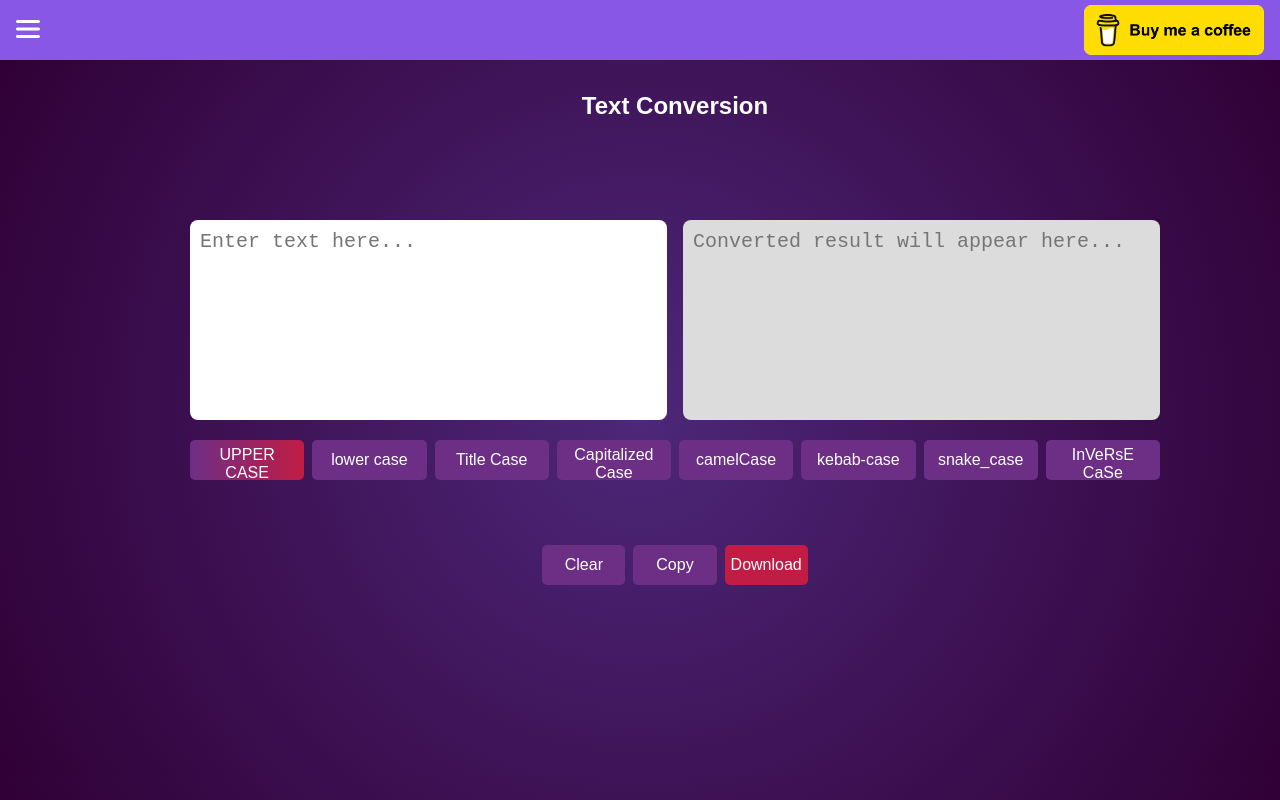
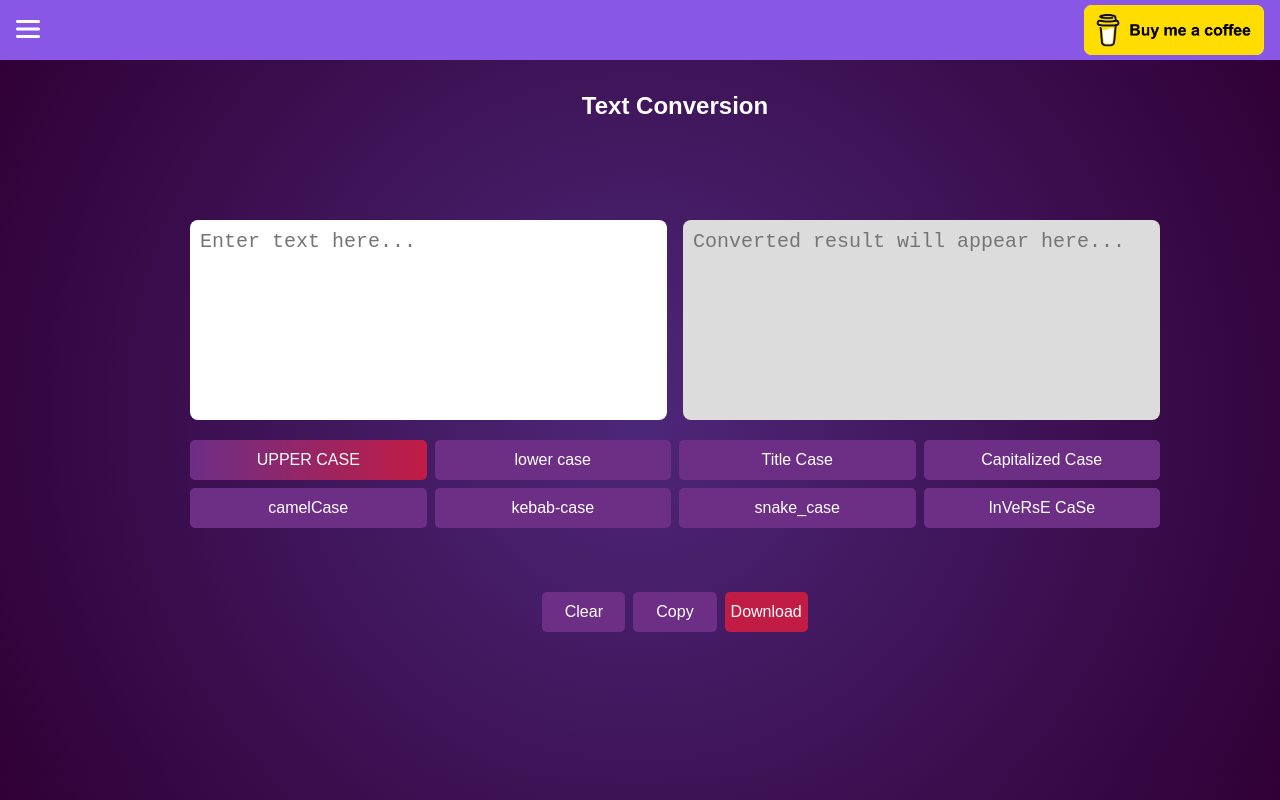
Before and after one commit to haythamIdrees9/ConvertCase, an Angular app: page /text-case-tools/convert-to-uppercase in a window 1280 px wide. Built offline with nearby package versions, Linux system fonts and the light colour scheme.

Commit message:
distance conversion

```diff
--- a/src/app/app-routing.module.ts
+++ b/src/app/app-routing.module.ts
@@ -6,6 +6,8 @@ const routes: Route[] = [
   {path:'url-encode-decode',loadChildren:() => import('./components/encode-decode-url/url-encode-decode.module').then(m => m.URLEncodeDecodeModule) },
   {path:'text-manipulation',loadChildren:() => import('./components/text-manipulation/text-manipulation.module').then(m => m.TextManipulationModule) },
   {path:'temperature-converters',loadChildren:() => import('./components/temperature-converters/temperature-converters.module').then(m => m.TemperatureConvertersModule) },
+  {path:'distance-converters',loadChildren:() => import('./components/distance-conversions/distance-conversions.module').then(m => m.DistanceConversionsModule) },
+
 
   {path:'**', redirectTo:'text-case-tools',pathMatch:'full'},
 ]
--- a/src/app/components/encode-decode-url/url-encode-decode.component.scss
+++ b/src/app/components/encode-decode-url/url-encode-decode.component.scss
@@ -1,65 +1,9 @@
 @import '../../../styles/responsive';
 
 .x-container {
-  h1 {
-    width: 100%;
-    text-align: center;
-    font-size: 1.5rem;
-    margin-bottom: 20px;
-    margin-top: 0;
-  }
-
-  .container {
-    display: flex;
-    flex-direction: column;
-    align-items: center;
-    justify-content: center;
-    height: 100%;
-    width: 100%;
-    .buttons {
-      display: grid;
-      grid-template-columns: repeat(2, 1fr);
-      column-gap: 0.5rem;
-      row-gap: 0.5rem;
-      width: 100%;
-      font-size: 12px;
-      button{
-        width: 100%;
-      }
-    }
-  }
-
-  @include mobileFirst('xsm') {
-    .container {
-      margin-top: 3rem;
-
-      button {
-        font-size: 1rem;
-      }
-    }
-  }
-
-  @include mobileFirst('md') {
-    .container {
-      margin-top: 5rem;
-      max-width: 700px;
-
-      .buttons {
-        grid-template-columns: repeat(3, 1fr);
-      }
-
-    }
-
     @include mobileFirst('mlg') {
-      .container {
-        margin-top: 5rem;
-        max-width: unset;
-        max-width: 1155px;
-
-        .buttons {
+      .container .buttons {
           grid-template-columns: repeat(6, 1fr);
-        }
-      }
     }
 
   }
--- a/src/app/components/temperature-converters/temperature-converters.component.html
+++ b/src/app/components/temperature-converters/temperature-converters.component.html
@@ -1,5 +1,5 @@
 <div class="x-container">
-    <h1>Encoding and Decoding</h1>
+    <h1>Temperature Converters</h1>
     <div class="container">
       <app-in-out-text-inputs #boxes [type]="'number'" [result]="text" [storageKey]="storageKey"
         (onChangeEmitter)="setOriginalText($event)"></app-in-out-text-inputs>
--- a/src/app/components/temperature-converters/temperature-converters.component.scss
+++ b/src/app/components/temperature-converters/temperature-converters.component.scss
@@ -1,65 +1,10 @@
 @import '../../../styles/responsive';
 
 .x-container {
-  h1 {
-    width: 100%;
-    text-align: center;
-    font-size: 1.5rem;
-    margin-bottom: 20px;
-    margin-top: 0;
-  }
-
-  .container {
-    display: flex;
-    flex-direction: column;
-    align-items: center;
-    justify-content: center;
-    height: 100%;
-    width: 100%;
-    .buttons {
-      display: grid;
-      grid-template-columns: repeat(2, 1fr);
-      column-gap: 0.5rem;
-      row-gap: 0.5rem;
-      width: 100%;
-      font-size: 12px;
-      button{
-        width: 100%;
-      }
-    }
-  }
-
-  @include mobileFirst('xsm') {
-    .container {
-      margin-top: 3rem;
-
-      button {
-        font-size: 1rem;
-      }
-    }
-  }
-
-  @include mobileFirst('md') {
-    .container {
-      margin-top: 5rem;
-      max-width: 700px;
-
-      .buttons {
-        grid-template-columns: repeat(3, 1fr);
-      }
-
-    }
 
     @include mobileFirst('mlg') {
-      .container {
-        margin-top: 5rem;
-        max-width: unset;
-        max-width: 1155px;
-
-        .buttons {
+      .container .buttons {
           grid-template-columns: repeat(3, 1fr);
-        }
-      }
     }
 
   }
--- a/src/app/components/temperature-converters/temperature-converters.component.ts
+++ b/src/app/components/temperature-converters/temperature-converters.component.ts
@@ -11,7 +11,7 @@ export class TemperatureConvertersComponent {
   toasterMessage: string = '';
   originalText = '';
   executeFn = () => { };
-  storageKey = 'unitConverter';
+  storageKey = 'TemperatureConverter';
 
   buttonMappings: {[key: string]: any} = {
     'celsius-to-fahrenheit': this.celsiusToFahrenheit,
--- a/src/app/components/temperature-converters/temperature-converters.module.ts
+++ b/src/app/components/temperature-converters/temperature-converters.module.ts
@@ -14,8 +14,6 @@ import { TemperatureConvertersComponent } from './temperature-converters.compone
     sharedModule,
     FormsModule,
     ResultActionsBtnComponent,
-    ButtonWithCounterComponent,
-    ButtonWithTwoOptionComponent,
     InOutTextInputModule,
     RouterModule.forChild([{ path: '', component: TemperatureConvertersComponent }, {path: ':action', component: TemperatureConvertersComponent }])]
 })
--- a/src/app/components/text-converter/text-converter.component.scss
+++ b/src/app/components/text-converter/text-converter.component.scss
@@ -1,70 +1,15 @@
 @import '../../../styles/responsive';
 
 .x-container {
-  h1 {
-    width: 100%;
-    text-align: center;
-    font-size: 1.5rem;
-    margin-bottom: 20px;
-    margin-top: 0;
-  }
-
-  .container {
-    display: flex;
-    flex-direction: column;
-    align-items: center;
-    justify-content: center;
-    height: 100%;
-    width: 100%;
-
-
-
-
-    .buttons {
-      display: grid;
-      grid-template-columns: repeat(2, 1fr);
-      column-gap: 0.5rem;
-      row-gap: 0.5rem;
-      width: 100%;
-      font-size: 12px;
-      button{
-        width: 100%;
-      }
-    }
-
-  }
-
-  @include mobileFirst('xsm') {
-    .container {
-      margin-top: 3rem;
-
-      button {
-        font-size: 1rem;
-      }
+  @include mobileFirst('sm') {
+    .container .buttons {
+        grid-template-columns: repeat(4, 1fr);
     }
   }
 
-  @include mobileFirst('sm') {
-    .container {
-      margin-top: 5rem;
-      max-width: 700px;
-
-      .buttons {
-        grid-template-columns: repeat(4, 1fr);
-      }
-
-    }
-
-    @include mobileFirst('mlg') {
-      .container {
-        margin-top: 5rem;
-        max-width: unset;
-        max-width: 1155px;
-
-        .buttons {
+    @include mobileFirst('xl') {
+      .container .buttons {
           grid-template-columns: repeat(8, 1fr);
-        }
-      }
     }
 
   }
--- a/src/app/components/text-manipulation/text-manipulation.component.scss
+++ b/src/app/components/text-manipulation/text-manipulation.component.scss
@@ -1,86 +1,11 @@
 @import '../../../styles/responsive';
 
 .x-container {
-    h1 {
-        width: 100%;
-        text-align: center;
-        font-size: 1.5rem;
-        margin-bottom: 20px;
-        margin-top: 0;
-    }
-
-    .container {
-        display: flex;
-        flex-direction: column;
-        align-items: center;
-        justify-content: center;
-        height: 100%;
-        width: 100%;
-
-        .buttons {
-            display: grid;
-            grid-template-columns: repeat(1, 1fr);
-            column-gap: 0.5rem;
-            row-gap: 0.5rem;
-            width: 100%;
-            font-size: 12px;
-            button{
-                width: 100%;
-            }
-        }
-        @media screen and (max-width:800px) and (min-width:400px) {
-
-            ::ng-deep{
-                app-button-with-counter,app-button-with-two-option{
-                &.right-issue .d-container{
-                    left: unset;
-                    right: 0;
-                    transform: unset;
-                }
-                &.left-issue .d-container{
-                    left: 0;
-                    transform: unset;
-                }
-            }
-        }
-        }
-
-
-    }
-
-    @include mobileFirst('xsm') {
-        .container {
-            margin-top: 3rem;
-
-            .buttons {
-                grid-template-columns: repeat(2, auto);
-            }
-
-            button {
-                font-size: 1rem;
-            }
-        }
-    }
-
 
     @include mobileFirst('sm') {
-        .container {
-            margin-top: 5rem;
-            max-width: 700px;
-
-            .buttons {
+        .container .buttons {
                 grid-template-columns: repeat(4, auto);
-            }
-
-        }
-
-        @include mobileFirst('mlg') {
-            .container {
-                margin-top: 5rem;
-                max-width: unset;
-                max-width: 1155px;
-            }
-        }
-
     }
 }
+
+}
--- a/src/app/layout/header/header.component.ts
+++ b/src/app/layout/header/header.component.ts
@@ -1,6 +1,6 @@
 import { Component, ElementRef, HostListener, OnInit, ViewChild } from '@angular/core';
 import { Location } from '@angular/common';
-import { ActivatedRoute, NavigationEnd, Router } from '@angular/router';
+import { NavigationEnd, Router } from '@angular/router';
 import { filter } from 'rxjs';
 
 @Component({
@@ -17,7 +17,9 @@ export class HeaderComponent implements OnInit{
     {path:'/text-case-tools',label:'Text Convert Case'},
     {path:'/url-encode-decode',label:'URL Encoding and Decoding'},
     {path:'/text-manipulation',label:'Text Manipulation'},
-    {path:'/temperature-converters',label:'Unit Converstion'},
+    {path:'/temperature-converters',label:'Temperature Converstion'},
+    {path:'/distance-converters',label:'Distance Converters'},
+
 
   ]
 
--- a/src/styles.scss
+++ b/src/styles.scss
@@ -39,8 +39,69 @@ body {
     @include mobileFirst("xxl") {
       padding: 2rem max(1rem, 50vw - 690px);
     }
+    h1 {
+      width: 100%;
+      text-align: center;
+      font-size: 1.5rem;
+      margin-bottom: 20px;
+      margin-top: 0;
+    }
+
+    .container {
+      display: flex;
+      flex-direction: column;
+      align-items: center;
+      justify-content: center;
+      height: 100%;
+      width: 100%;
+      .buttons {
+        display: grid;
+        grid-template-columns: repeat(2, 1fr);
+        column-gap: 0.5rem;
+        row-gap: 0.5rem;
+        width: 100%;
+        font-size: 12px;
+        button{
+          width: 100%;
+        }
+      }
+    }
+
+    @include mobileFirst('xsm') {
+      .container {
+        margin-top: 3rem;
+
+        button {
+          font-size: 1rem;
+        }
+      }
+    }
+
+    @include mobileFirst('md') {
+      .container {
+        margin-top: 5rem;
+        max-width: 700px;
+
+        .buttons {
+          grid-template-columns: repeat(3, 1fr);
+        }
+
+      }
+
+      @include mobileFirst('mlg') {
+        .container {
+          margin-top: 5rem;
+          max-width: unset;
+          max-width: 1155px;
+
+          .buttons {
+            grid-template-columns: repeat(3, 1fr);
+          }
+        }
+      }
+
+    }
   }
-
   .btn-theme {
     padding: 6px;
     background-color: #6d2e86;
```
